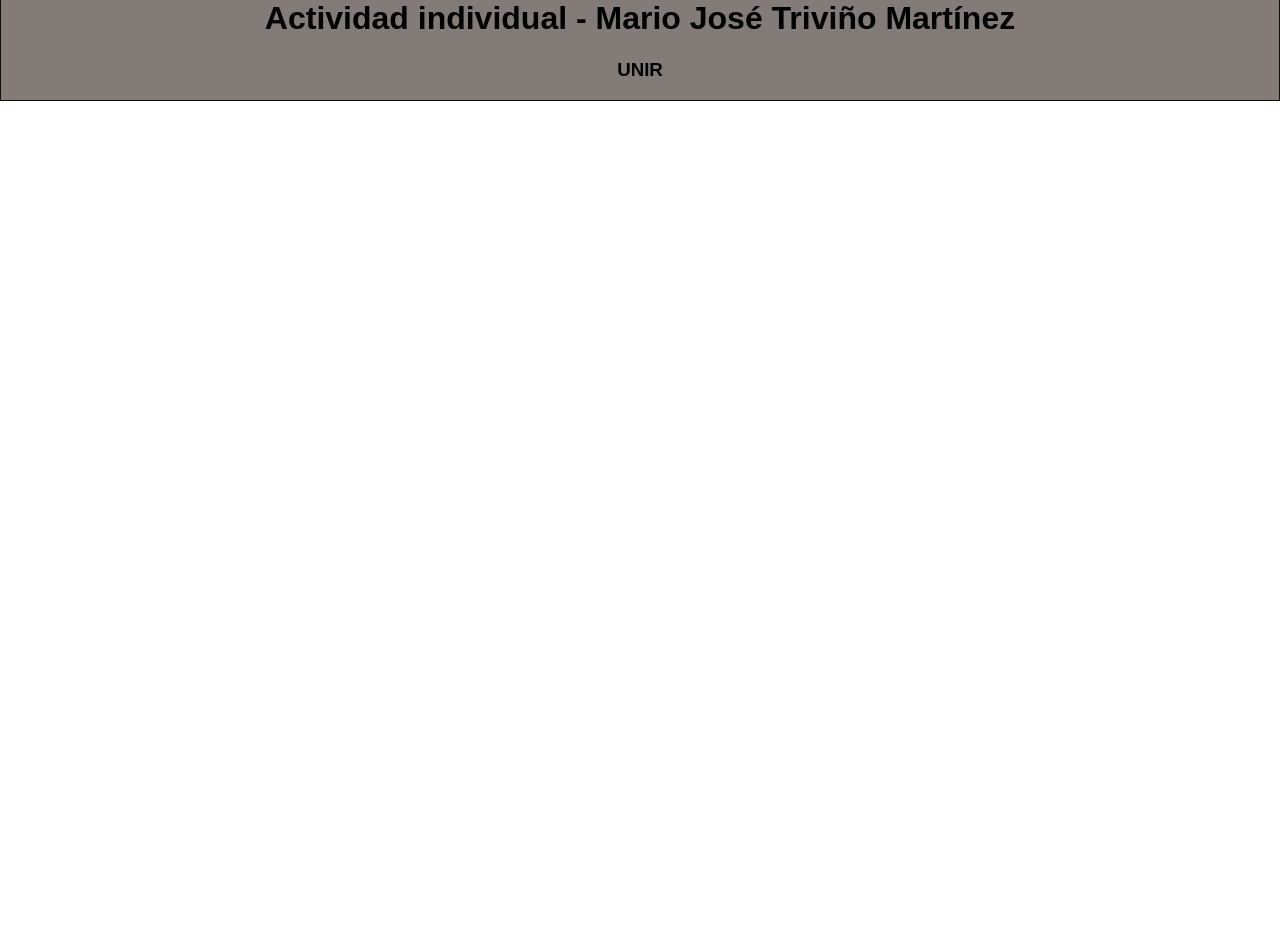
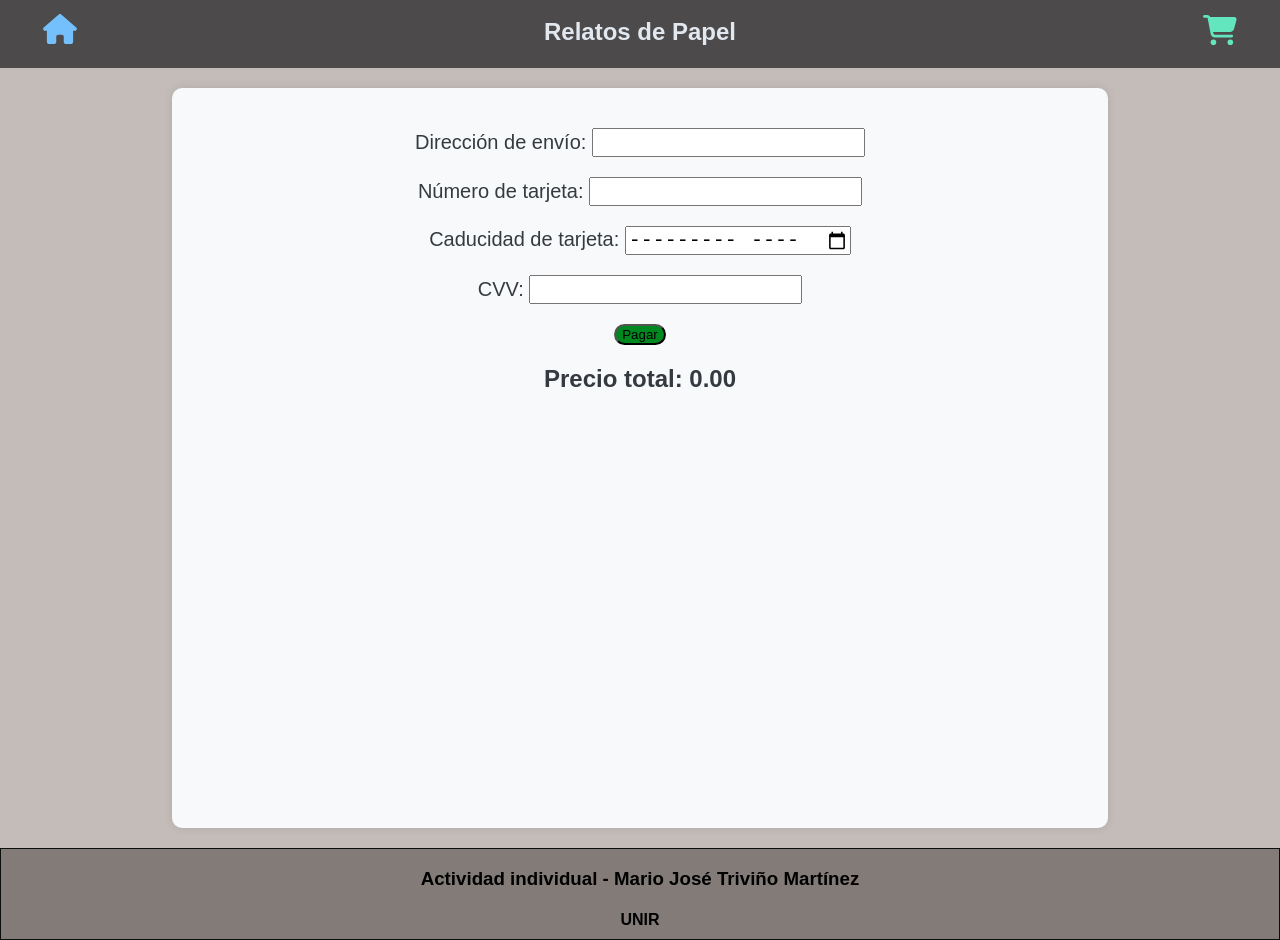
Before and after one commit to MarioTriMar/act1FrontReact, a React (Create React App) app: page /checkout in a window 1280 px wide. Before the commit the page ends 800 px from the top, so only its background shows below. Built offline with nearby package versions, Linux system fonts and the light colour scheme.

Commit message:
checkout implemented

```diff
--- /dev/null
+++ b/src/components/BookCheckout.js
@@ -0,0 +1,30 @@
+import React, {useContext} from "react";
+import {faMinus} from "@fortawesome/free-solid-svg-icons";
+import {FontAwesomeIcon} from "@fortawesome/react-fontawesome";
+import {ShopCartContext} from "../context/ShopCartContext";
+
+
+export const BookCheckout = ({ book }) => {
+
+    const { removeFromCart} = useContext(ShopCartContext);
+
+
+    const handleRemoveFromCart = (bookId) => {
+        removeFromCart(bookId); // Elimina un libro del carrito
+    };
+
+    return (
+        <div className="cart-checkout">
+            <h3>{book.title}</h3>
+
+            <img src={book.image} alt="image"/>
+            <div className="card-details">
+                <p>Precio: {book.price}</p>
+                <p>Stock: {book.stock}</p>
+            </div>
+            <FontAwesomeIcon className="icon-delete-checkout" icon={faMinus} style={{color: "#b30000", height:35, }}
+                             onClick={() => handleRemoveFromCart(book.id)}
+                             title="Eliminar libro del carrito"/>
+        </div>
+    );
+}
--- a/src/components/Footer.js
+++ b/src/components/Footer.js
@@ -3,8 +3,8 @@ import React from 'react';
 export const Footer = () => {
     return (
         <footer className="footer">
-            <h1 className="card-text">Actividad individual - Mario José Triviño Martínez</h1>
-            <h3 className="card-text">UNIR</h3>
+            <h3 className="card-text">Actividad individual - Mario José Triviño Martínez</h3>
+            <h4 className="card-text">UNIR</h4>
         </footer>
     );
 }
--- a/src/components/Header.js
+++ b/src/components/Header.js
@@ -2,6 +2,7 @@ import React, {useContext, useState} from 'react';
 import { FontAwesomeIcon } from '@fortawesome/react-fontawesome';
 import {faCartShopping, faHouse, faMinus} from '@fortawesome/free-solid-svg-icons';
 import {ShopCartContext} from "../context/ShopCartContext";
+import {Link} from "react-router-dom";
 
 export const Header = () => {
     const [isCartOpen, setIsCartOpen] = useState(false);
@@ -12,6 +13,7 @@ export const Header = () => {
 
     const toggleCart = () => {
         setIsCartOpen(!isCartOpen);
+
     };
 
     const handleRemoveFromCart = (bookId) => {
@@ -21,23 +23,26 @@ export const Header = () => {
     return (
         <>
             <header className="header-class">
-                <FontAwesomeIcon className="icon-focus" icon={faHouse} style={{color: "#74C0FC", height: 60, width: 60, marginLeft: 30}}
-                title="Volver a la página principal"/>
-                <h1 className="header-text">Relatos de Papel</h1>
+                <Link to={`/books`}>
+                        <FontAwesomeIcon className="icon-focus" icon={faHouse} style={{color: "#74C0FC", height: 30, width: 60,marginTop:14,  marginLeft: 30}}
+                    title="Volver a la página principal"/>
+                    </Link>
+                <h2 className="header-text">Relatos de Papel</h2>
 
                 <FontAwesomeIcon className="icon-focus" icon={faCartShopping}
-                                 style={{color: "#63E6BE", height: 60, width: 60, marginRight: 30}}
-                                 onClick={toggleCart} title="Ver carrito"
-                />
+                                         style={{color: "#63E6BE", height: 30, width: 60, marginRight: 30, marginTop:14}}
+                                         onClick={toggleCart} title="Ver carrito"/>
+
+
 
             </header>
             <div className={`cart-sidebar ${isCartOpen ? "open" : ""}`}>
-                <h1 className="h1-cart">Carrito de Compras</h1>
+                <h3 className="h1-cart">Carrito</h3>
                 <ul>
                     {cart.map((item) => (
                         <li className="li-cart" key={item.id}>
                             {item.title} - {item.price} €
-                            <FontAwesomeIcon className="icon-delete" icon={faMinus} style={{color: "#b30000", marginLeft:40, height:35, }}
+                            <FontAwesomeIcon className="icon-delete" icon={faMinus} style={{color: "#b30000", marginLeft:40, height:18, }}
                                              onClick={() => handleRemoveFromCart(item.id)}
                             title="Eliminar libro del carrito"/>
 
@@ -51,7 +56,8 @@ export const Header = () => {
                 </ul>
                 <div className="cart-buttons">
                     <button className="clearCart-button" onClick={clearCart}>Limpiar carrito</button>
-                    <button className="buyCart-button">Comprar</button>
+                    <Link to={`/checkout`}>
+                        <button className="buyCart-button">Comprar</button></Link>
                 </div>
 
             </div>
--- a/src/components/Loader.js
+++ b/src/components/Loader.js
@@ -3,8 +3,8 @@ import {ClipLoader} from "react-spinners";
 
 export const Loader = () => {
     return (
-        <div style={{display: 'flex', justifyContent: 'center', alignItems: 'center', height: '1500px'}}>
-            <ClipLoader color="#000000" size={400}/>
+        <div style={{display: 'flex', justifyContent: 'center', alignItems: 'center', height: '700px'}}>
+            <ClipLoader color="#000000" size={300}/>
         </div>
     );
 }
--- /dev/null
+++ b/src/components/PayForm.js
@@ -0,0 +1,30 @@
+import React, {useContext} from "react";
+import { useNavigate} from 'react-router-dom';
+import {ShopCartContext} from "../context/ShopCartContext";
+
+
+export const PayForm = () => {
+    const navigate = useNavigate();
+
+    const {clearCart} = useContext(ShopCartContext);
+
+    const payCart = () => {
+        alert("Compra realizada! Gracias!");
+        clearCart();
+        navigate("/books");
+
+    }
+
+    return (
+        <div>
+            <form className="form-pay">
+                <p>Dirección de envío: <input type="text" name="direccion"/></p>
+                <p>Número de tarjeta: <input type="text" name="tarjeta"/></p>
+                <p>Caducidad de tarjeta: <input type="month" name="caducidad"/></p>
+                <p>CVV: <input type="number" name="cvv"/></p>
+            </form>
+            <button onClick={payCart} className="submit-button" type="submit" value="Pagar">Pagar</button>
+
+        </div>
+    )
+}
--- a/src/routes/GlobalRouter.js
+++ b/src/routes/GlobalRouter.js
@@ -5,6 +5,7 @@ import { BrowserRouter, Routes, Route } from 'react-router-dom';
 import {Books} from "../views/Books";
 import {Header} from "../components/Header";
 import {BookDetails} from "../views/BookDetails";
+import {ShopCart} from "../views/ShopCart";
 
 
 export const GlobalRouter = () => {
@@ -14,6 +15,7 @@ export const GlobalRouter = () => {
                 <Route path="/" element={<Landing />} />
                 <Route path="/books" element={<Layout><Books /></Layout>} />
                 <Route path="/books/:bookId" element={<Layout><BookDetails /></Layout>} />
+                <Route path="/checkout" element={<Layout><ShopCart /></Layout>}/>
             </Routes>
         </BrowserRouter>
 
--- a/src/styles/styles.css
+++ b/src/styles/styles.css
@@ -1,5 +1,5 @@
 .header-class{
-    height: 150px;
+    height: 90px;
     width: 100%;
     display: flex;
     align-items: center;
@@ -11,7 +11,7 @@
 
 .header-text{
     padding: 10px;
-    margin: 0;
+    margin-top: 37px;
     flex: 1;
     text-align: center;
     color: #e2e8f0;
@@ -19,8 +19,8 @@
 
 .footer{
     border: #0a0f0d 1px solid;
-    margin: auto;
 
+    height: 90px;
     background-color: #837b78;
 }
 
@@ -43,7 +43,7 @@
 
 .text-landing{
     text-align: center;
-    padding-top: 100px;
+    padding-top: 30px;
 
 }
 
@@ -58,8 +58,8 @@
     padding: 20px;
     margin: 20px;
     color: #0a0f0d;
-    height: 680px;
-    width: 400px;
+    height: 350px;
+    width: 200px;
     display: flex;
     flex-direction: column;
     justify-content: center;
@@ -73,8 +73,8 @@
 
 .card img {
     transition: transform 0.5s ease-in-out, width 0.3s ease, height 0.3s ease;
-    height: 370px;
-    width: 220px;
+    height: 200px;
+    width: 120px;
 
 }
 
@@ -87,19 +87,15 @@
     display: flex;
 
 }
-
+.card *{
+    margin: 2px;
+}
 .card-details *{
-    margin: 20px;
+    margin-top: 10px;
+    padding: 10px;
 }
 
-.card button{
-    margin: auto;
-    margin-top: 20px;
 
-    height: 100px;
-    width: 100px;
-    font-size: 20px;
-}
 
 .div-cards{
     display: flex;
@@ -109,13 +105,9 @@
 }
 
 .div-books{
-    height: 1630px;
+    min-height: 741px;
 }
 
-.add-button{
-    border-radius: 14px;
-    background-color: #82ff78;
-}
 
 .div-search{
     height: 60px;
@@ -129,12 +121,12 @@
 
 .div-search *{
     margin: 10px;
-    font-size: 2em;
+    font-size: 20px;
     border-radius: 15px;
 }
 
 .landing-view{
-    height: 1660px;
+    height: 820px;
 
 }
 .book-details {
@@ -145,31 +137,32 @@
     margin: auto;
     margin-top: 20px;
     margin-bottom: 20px;
-    padding: 20px;
+
     width: 70%;
     border-radius: 10px;
     background-color: #f8f9fa;
     color: #343a40;
     box-shadow: 0 0 10px rgba(0, 0, 0, 0.1);
-    height: 1550px;
+    height: 711px;
+}
+.book-details * {
+    margin: 5px;
 }
 
 .book-details img{
-    height: 800px;
+    height: 250px;
     margin-top: 40px;
     margin-bottom: 30px;
 }
-.book-details h1{
-    font-size: 60px;
-}
+
 .book-details h2{
-    font-size: 30px;
+    margin-top: 20px;
 }
 .book-details button{
-    font-size: 50px;
+    font-size: 20px;
     margin-top: 50px;
     margin-bottom: 50px;
-    height: 90px;
+    height: 40px;
 }
 
 
@@ -181,7 +174,7 @@
     top: 0;
     right: -1000px; /* Oculto inicialmente */
     width: 300px;
-    height: 1000px;
+    height: 600px;
     background-color: #fff;
     box-shadow: -2px 0 5px rgba(0, 0, 0, 0.5);
     border-radius: 15px;
@@ -194,9 +187,9 @@
 /* Clase cuando el carrito está abierto */
 .cart-sidebar.open {
     right: 0; /* Muestra el carrito */
-    height: 1500px;
-    width: 470px;
-    margin-top: 180px;
+    height: 600px;
+    width: 350px;
+    margin-top: 88px;
     margin-right: 20px;
 }
 
@@ -217,7 +210,7 @@
 
 .clearCart-button {
     background-color: #880002;
-    font-size: 25px;
+    font-size: 14px;
     border: none;
     color: white;
     padding: 10px 20px;
@@ -225,24 +218,26 @@
     margin-top: 20px;
 }
 
-.h1-cart{
-    text-align: center;
-}
+
 
 .li-cart{
-    font-size: 30px;
+    font-size: 18px;
+    display: flex;
+    align-items: center;
+    justify-content: space-between; /* O puedes usar gap si quieres más control */
+    position: relative;
 }
 
 .li-cart-total{
-    font-size: 30px;
-    margin-top: 20px;
+    font-size: 20px;
+
 
     text-align: center;
 }
 
 .buyCart-button{
     background-color: #008820;
-    font-size: 25px;
+    font-size: 14px;
     border: none;
     color: white;
     padding: 10px 20px;
@@ -257,7 +252,7 @@
 }
 
 .clearBook-button{
-    font-size: 25px;
+    font-size: 14px;
 }
 .icon-focus{
     transition: transform 0.3s ease;
@@ -269,8 +264,81 @@
 
 .icon-delete{
     transition: transform 0.3s ease;
+    margin-left: 40px;
+
 }
 .icon-delete:hover{
     transform: scale(1.5);
 
 }
+
+.checkout {
+    display: flex;
+    flex-direction: column;
+    text-align: center;
+    margin: auto;
+    margin-top: 20px;
+    margin-bottom: 20px;
+    padding: 20px;
+    width: 70%;
+    border-radius: 10px;
+    background-color: #f8f9fa;
+    color: #343a40;
+    box-shadow: 0 0 10px rgba(0, 0, 0, 0.1);
+    min-height: 700px;
+}
+
+.div-card-checkout{
+    display: flex;
+    flex-wrap: wrap;
+    justify-content: center;
+}
+
+.cart-checkout {
+    background-color: #fcfff5;
+    border: 1px solid #444;
+    border-radius: 8px;
+    margin: 20px;
+    color: #0a0f0d;
+    height: 340px;
+    width: 240px;
+    display: flex;
+    flex-direction: column;
+    justify-content: center;
+    align-items: center;
+    text-align: center;
+
+    position: relative;
+    overflow: hidden;
+}
+
+
+.cart-checkout img {
+    height: 200px;
+    width: 120px;
+
+}
+
+
+
+.add-button{
+    border-radius: 14px;
+    background-color: #82ff78;
+}
+
+.icon-delete-checkout{
+    transition: transform 0.3s ease;
+}
+.icon-delete-checkout:hover{
+    transform: scale(1.5);
+
+}
+
+.form-pay *{
+    font-size: 20px;
+}
+
+.submit-button{
+    border-radius: 15px;
+    background-color: #008820;
+}
--- /dev/null
+++ b/src/views/ShopCart.js
@@ -0,0 +1,26 @@
+import React, {useContext} from "react";
+import {ShopCartContext} from "../context/ShopCartContext";
+import {BookCheckout} from "../components/BookCheckout";
+import {PayForm} from "../components/PayForm";
+
+export const ShopCart = () => {
+
+    const {cart} = useContext(ShopCartContext);
+    const totalPrice = cart.reduce((total, item) => total + item.price, 0).toFixed(2);
+
+    return (
+        <div className="checkout">
+            <PayForm/>
+            <h2>Precio total: {totalPrice}</h2>
+
+            <div className="div-card-checkout">
+                {cart
+                    .map((book, index) => (
+                        <BookCheckout key={index} book={book}/>
+                    ))}
+            </div>
+
+
+        </div>
+    )
+}
```
Also changed, not shown: src/components/Book.js (+6 -8 lines), src/views/BookDetails.js (+6 -6 lines).
